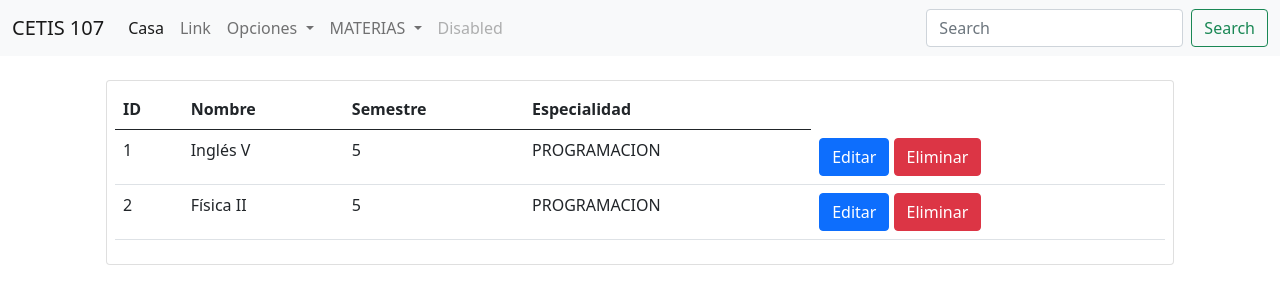
After one commit to InzunzaE/webybasededatos2023, a PHP site: page /ConsultarMateria.php in a window 1280 px wide. The commit adds this page. Shown: the top 304 px of the page. Run offline with PHP 8.4, Linux system fonts and the light colour scheme; data comes from the database, SQL or seed files in the repository; a stand-in replaces the project's code that opens the database connection; some libraries are stand-ins or nearby versions.

Commit message:
Add files via upload

```diff
--- /dev/null
+++ b/parcial2/ConsultarMateria.php
@@ -0,0 +1,58 @@
+<!DOCTYPE html>
+<html lang="en">
+<head>
+    <meta charset="UTF-8">
+    <meta name="viewport" content="width=device-width, initial-scale=1.0">
+    <title>Consultar materias</title>
+    <link rel="stylesheet" href="css/bootstrap.css">
+    <script src="code.jquery.com_jquery-3.7.1.js"></script>
+</head>
+<body>
+    <?php
+        include 'menu.php';
+        include 'conexion2.php';
+
+        $sql = "SELECT * FROM materias";
+        $datos = $conexion->query($sql);
+    ?>
+
+    <div class="container">
+        <div class="row">
+            <div class="col-12">
+                <?php if($datos->num_rows > 0){ ?>
+                    <div class="table-responsive card m-4 p-2">
+                        <table class="table table-hover">
+                            <thead>
+                                <tr>
+                                    <th>ID</th>
+                                    <th>Nombre</th>
+                                    <th>Semestre</th>
+                                    <th>Especialidad</th>
+                                </tr>
+                            </thead>
+                            <tbody>
+                                <?php while($registro = $datos->fetch_assoc()){ ?>
+                                    <tr>
+                                        <td><?php echo $registro["id"]; ?></td>
+                                        <td><?php echo $registro["nombre"]; ?></td>
+                                        <td><?php echo $registro["semestre"]; ?></td>
+                                        <td><?php echo $registro["especialidad"]; ?></td>
+                                        <td>
+                                            <a href="" class="btn btn-xs btn-primary">Editar</a>
+                                            <a href="" class="btn btn-xs btn-danger">Eliminar</a>
+                                        </td>
+                                    </tr>
+                                <?php }?>
+                            </tbody>
+                        </table>
+                    </div>
+                <?php } else{ ?>
+                    <h2 class="m-4">No Existe datos en alumnos en la base de datos</h2>
+                <?php } ?>
+            </div>
+        </div>
+    </div>
+
+    <script src="js/bootstrap.bundle.js"></script>
+</body>
+</html>
--- a/parcial2/GuardarMateria.php
+++ b/parcial2/GuardarMateria.php
@@ -9,7 +9,7 @@
     $sql= "INSERT INTO materias(nombre,semestre,especialidad) VALUES ('".$nombre."',".$semestre.",'".$especialidad."')";
 
     if($conexion->query($sql) === TRUE){
-        header("Location: ConsultarMaterias.php");
+        header("Location: ConsultarMateria.php");
         $conexion->close();
         exit;
     } else {
```
